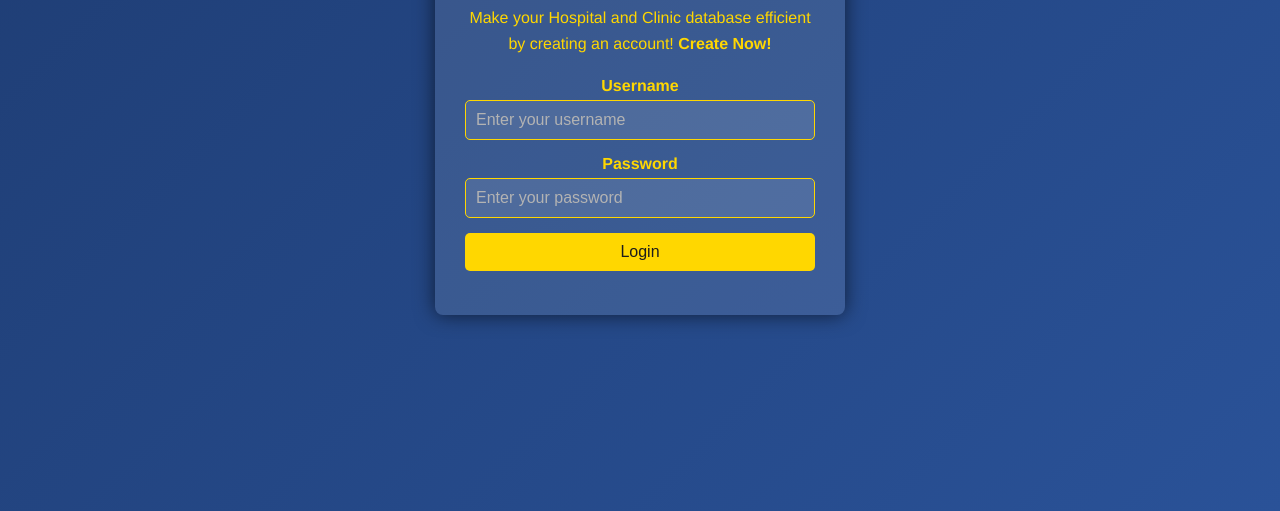
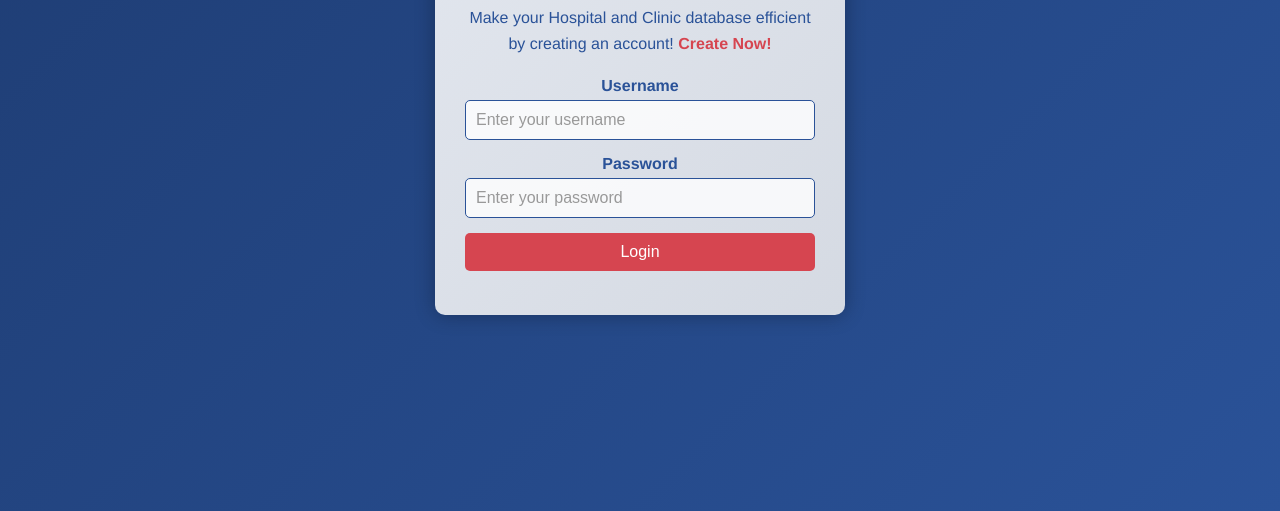
Before and after one commit to Omwardhan13/HospitalManagementSystem, a plain HTML site: page index.html in a window 1280 px wide. Shown: the part 289-800 px from the top of the page. Drawn offline with Linux system fonts and the light colour scheme.

Commit message:
styles.css

```diff
--- a/styles.css
+++ b/styles.css
@@ -13,33 +13,34 @@ body {
 .login-container {
     width: 350px;
     padding: 30px; /* Increased padding for more space */
-    background-color: rgba(255, 255, 255, 0.1); /* Semi-transparent background */
-    border-radius: 8px; /* Slightly more rounded corners */
-    box-shadow: 0 0 20px rgba(0, 0, 0, 0.6); /* Stronger shadow for depth */
+    background: linear-gradient(135deg, #ffffffdd, #f0f0f0dd); /* Subtle gradient for the container */
+    border-radius: 10px; /* More rounded corners for a modern look */
+    box-shadow: 0 0 20px rgba(0, 0, 0, 0.3); /* Stronger shadow for depth */
     text-align: center;
+    position: relative;
 }
 
 h2 {
     margin-bottom: 20px;
-    color: #ffd700; /* Gold color for the heading */
+    color: #2a5298; /* Complementary color for the heading */
     font-size: 24px; /* Slightly larger heading */
 }
 
 .promo-message {
-    color: #ffd700; /* Gold color for the promo message */
+    color: #2a5298; /* Complementary color for the promo message */
     margin-bottom: 20px;
     font-size: 16px; /* Larger font for better readability */
     line-height: 1.6; /* Better readability */
 }
 
 .promo-message a {
-    color: #ffd700;
+    color: #d64550; /* Complementary color for the link */
     text-decoration: none;
     font-weight: bold;
 }
 
 .promo-message a:hover {
-    color: #e6b800;
+    color: #bf3a3a; /* Darker shade on hover */
     text-decoration: underline;
 }
 
@@ -50,43 +51,44 @@ form {
 
 label {
     margin-bottom: 5px;
-    color: #ffd700; /* Gold color for labels */
+    color: #2a5298; /* Complementary color for labels */
     font-weight: bold; /* Bold labels for emphasis */
 }
 
 input[type="text"], input[type="password"] {
     padding: 10px;
     margin-bottom: 15px;
-    border: 1px solid #ffd700; /* Gold border */
+    border: 1px solid #2a5298; /* Complementary border color */
     border-radius: 5px;
     font-size: 16px;
-    background-color: rgba(255, 255, 255, 0.1); /* Slightly transparent input background */
-    color: #ffd700;
+    background-color: rgba(255, 255, 255, 0.8); /* Slightly transparent input background */
+    color: #333; /* Dark text for input fields */
     outline: none; /* Remove outline for a cleaner look */
-    transition: border-color 0.3s ease; /* Smooth transition for border color */
+    transition: border-color 0.3s ease, background-color 0.3s ease; /* Smooth transition for border color */
 }
 
 input[type="text"]::placeholder, input[type="password"]::placeholder {
-    color: #b3b3b3; /* Grey color for placeholder text */
+    color: #999; /* Lighter grey for placeholder text */
 }
 
 input[type="text"]:focus, input[type="password"]:focus {
-    border-color: #e6b800; /* Change border color on focus */
+    border-color: #d64550; /* Change border color on focus */
+    background-color: #fff; /* Brighter background on focus */
 }
 
 button {
     padding: 10px;
-    background-color: #ffd700;
+    background-color: #d64550; /* Complementary button background */
     border: none;
     border-radius: 5px;
-    color: #1c1c1c; /* Dark text color on the button */
+    color: #fff; /* White text color on the button */
     font-size: 16px;
     cursor: pointer;
     transition: background-color 0.3s ease, transform 0.2s ease; /* Smooth transition for background and scaling */
 }
 
 button:hover {
-    background-color: #e6b800;
+    background-color: #bf3a3a; /* Slightly darker shade on hover */
     transform: scale(1.05); /* Slightly enlarge button on hover */
 }
 
```
